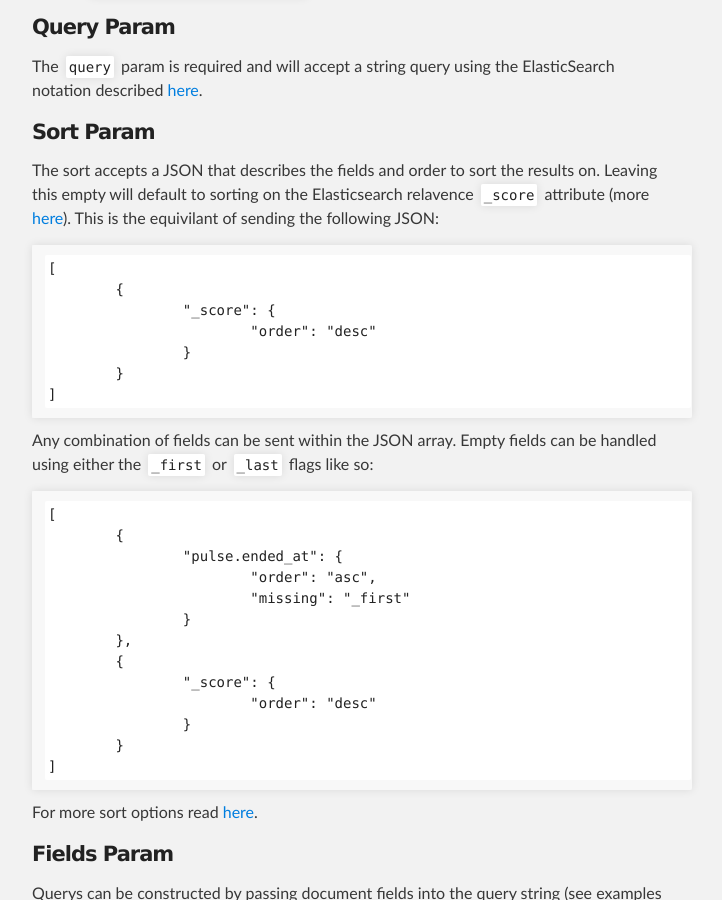
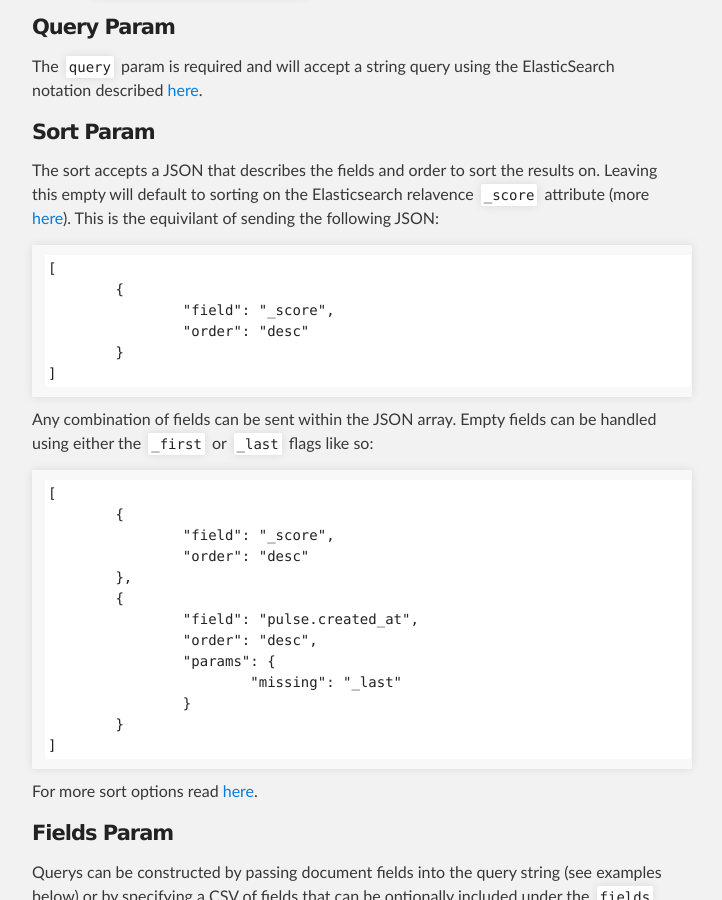
Before and after one commit to OnePulse/documentation, a Jekyll site: the page built from private/pulse_search_api/query_notation.md, in a window 1280 px wide and 900 px high, scrolled down 568 px. Shown: the whole window, without its empty margins (288-1010 px from the left). Built offline with Jekyll 4.4.1, drawn with Linux system fonts in a browser that asks for light colours; our own code applies the rules of GitHub Pages for plain Markdown files.

Commit message:
Updated query sort notation

````diff
--- a/private/pulse_search_api/query_notation.md
+++ b/private/pulse_search_api/query_notation.md
@@ -17,10 +17,9 @@ The sort accepts a JSON that describes the fields and order to sort the results
 ```
 [
 	{
-		"_score": {
-	 		"order": "desc"
-	 	}
- 	}
+		"field": "_score",
+		"order": "desc"
+	}
 ]
 ```
 
@@ -29,15 +28,15 @@ Any combination of fields can be sent within the JSON array. Empty fields can be
 ```
 [
 	{
-		"pulse.ended_at": {
-			"order": "asc",
-			"missing": "_first"
-		}
+		"field": "_score",
+		"order": "desc"
 	},
 	{
-		"_score": {
-	 		"order": "desc"
-	 	}
+		"field": "pulse.created_at",
+		"order": "desc",
+		"params": {
+			"missing": "_last"
+		}
 	}
 ]
 ```
````
